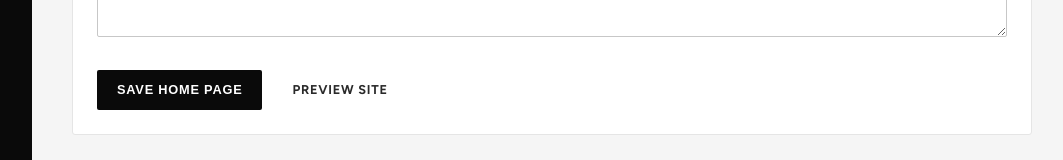
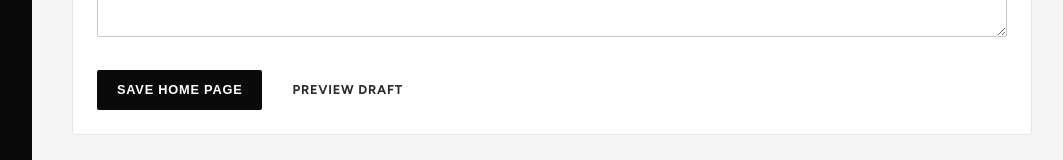
Before and after one commit to wickfirm/KC-MENA, a Next.js app: page /admin/site/home in a window 1280 px wide. Shown: the part 7603-7763 px from the top of the page, without its empty margins (198-1261 px from the left). Built offline with nearby package versions, Linux system fonts and the light colour scheme; no server answers; the database is empty.

Commit message:
Update home editor preview link to draft route

```diff
--- a/src/app/(admin)/admin/site/home/HomeEditor.tsx
+++ b/src/app/(admin)/admin/site/home/HomeEditor.tsx
@@ -71,6 +71,6 @@ export default function HomeEditor({ content, status, seo }: Props) {
     <section style={sectionStyle}><h2 style={{ fontSize: "1.2rem", marginBottom: 16 }}>Locations</h2><Field name="locations-heading" label="Heading" value={locations.heading} /><Field name="locations-body" label="Introduction" value={locations.body} multiline />{locations.locations.map((item, index) => <div key={index} style={sectionStyle}><h3 style={{ fontSize: "1rem", marginBottom: 14 }}>Location {index + 1}</h3><div style={{ display: "grid", gridTemplateColumns: "1fr 1fr", gap: 16 }}><Field name={`location-label-${index}`} label="Label" value={item.label} /><Field name={`location-city-${index}`} label="City" value={item.city} /></div><Field name={`location-address-${index}`} label="Address" value={item.address} multiline /><div style={{ display: "grid", gridTemplateColumns: "1fr 1fr", gap: 16 }}><MediaPicker name={`location-image-${index}`} label="Image" initialUrl={item.image.src} /><Field name={`location-image-alt-${index}`} label="Image alt text" value={item.image.alt} /></div><Field name={`location-map-${index}`} label="Map URL" value={item.mapLink?.href} /></div>)}</section>
     <section style={sectionStyle}><h2 style={{ fontSize: "1.2rem", marginBottom: 16 }}>Global businesses</h2><Field name="global-heading" label="Heading" value={global.heading} />{global.items.map((item, index) => <div key={index} style={sectionStyle}><h3 style={{ fontSize: "1rem", marginBottom: 14 }}>Card {index + 1}</h3><Field name={`global-title-${index}`} label="Title" value={item.title} /><Field name={`global-body-${index}`} label="Description" value={item.body} multiline /><div style={{ display: "grid", gridTemplateColumns: "1fr 1fr", gap: 16 }}><MediaPicker name={`global-image-${index}`} label="Image" initialUrl={item.image?.src} /><Field name={`global-image-alt-${index}`} label="Image alt text" value={item.image?.alt} /></div><Field name={`global-tags-${index}`} label="Tags (comma-separated)" value={item.tags?.join(", ")} /></div>)}</section>
     <section style={sectionStyle}><h2 style={{ fontSize: "1.2rem", marginBottom: 16 }}>Contact call-to-action</h2><Field name="contact-heading" label="Heading" value={contact.heading} /><Field name="contact-body" label="Introduction" value={contact.body} multiline /></section>
-    <div style={{ display: "flex", gap: 10, marginTop: 26 }}><button className="btn btn-dark" type="submit" disabled={saving}>{saving ? "Saving…" : "Save Home page"}</button><a href="/" target="_blank" className="btn">Preview site</a></div>{error && <p className="error-msg">{error}</p>}
+    <div style={{ display: "flex", gap: 10, marginTop: 26 }}><button className="btn btn-dark" type="submit" disabled={saving}>{saving ? "Saving…" : "Save Home page"}</button><a href="/preview/home" target="_blank" className="btn">Preview draft</a></div>{error && <p className="error-msg">{error}</p>}
   </form>;
 }
```
Also changed, not shown: src/app/(site)/preview/home/page.tsx (added, +17 -0 lines).
